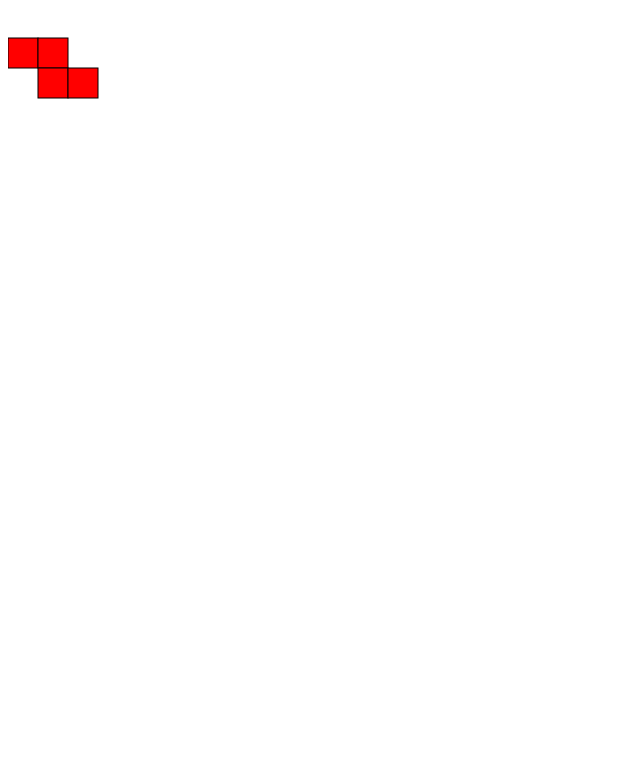
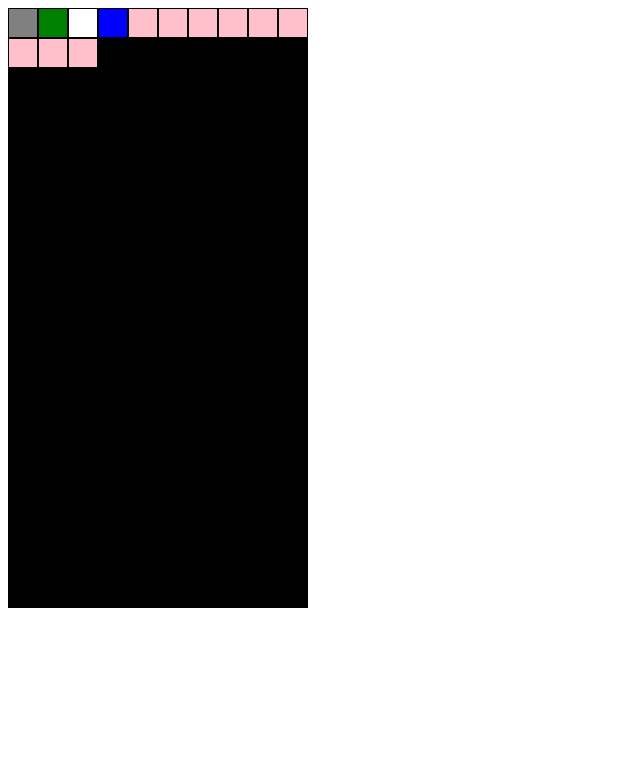
Before and after one commit to rdenden/tetris, a plain HTML site: page index.html in a window 1280 px wide. Shown: the whole page, without its empty margins (0-640 px from the left). Drawn offline with nearby package versions, Linux system fonts and the light colour scheme.

Commit message:
フィールド作成

```diff
--- a/app.js
+++ b/app.js
@@ -1,38 +1 @@
-// ブロックのサイズ
-const BLOCK_SIZE = 30;
-// テトロミノのサイズ
-const TETRO_SIZE = 4
-let can = document.getElementById("can");
-// getContext()メソッドは、グラフィックを描画するためのメソッドやプロパティをもつオブジェクトを返す。
-let con = can.getContext("2d");
-
-// con.fillStyle="red";
-// con.fillRect(0,0,BLOCK_SIZE,BLOCK_SIZE);
-
-let tetro = [
-  [0,0,0,0],
-  [1,1,0,0],
-  [0,1,1,0],
-  [0,0,0,0],
-];
-
-for(let y=0; y<TETRO_SIZE; y++){
-  for(let x=0; x<TETRO_SIZE; x++){
-  if (tetro[y][x] == 1){
-    let px = x * BLOCK_SIZE
-    let py = y * BLOCK_SIZE
-    // ブロックを赤く塗りつぶす
-    con.fillStyle="red";
-    // 場所
-    con.fillRect(px,py,BLOCK_SIZE,BLOCK_SIZE);
-    //枠を描く
-    con.strokeStyle = "black"
-    con.strokeRect(px,py,BLOCK_SIZE,BLOCK_SIZE);
-
-
-  }
-
-
-  }
-
-}
+alert("aaa");
--- a/index.html
+++ b/index.html
@@ -1,8 +1,91 @@
 <!DOCTYPE html>
 <html>
+  <head>
+    <meta charset="utf-8"/>
+    <title >
+      テトリス
+    </title>
+    <style>
+      .field{
+        width: 300px;
+        height: 600px;
+        background-color: black
+      }
+      .field .block{
+        width: 30px;
+        height: 30px;
+        /* 要素を横並びにする */
+        float: left;
+        border: solid 1px black;
+        /* 枠を含めたサイズに調整 */
+        box-sizing: border-box;
+      }
+      .field .block.empty{
+        background-color: gray;
+        b
+      }
+      .field .block.green{
+        background-color: green;
+      }
+      .field .block.white{
+        background-color: white;
+      }
+      .field .block.blue{
+        background-color: blue;
+      }
+      .field .block.pink{
+        background-color: pink;
+      }
+    </style>
+
+
+    </script>
+  </head>
   <body>
+    <div class="field">
+      <div class="block empty">
+
+      </div>
+      <div class="block green">
+
+      </div>
+      <div class="block white">
+
+      </div>
+      <div class="block blue">
+
+      </div>
+      <div class="block pink">
+
+      </div>
+      <div class="block pink">
+
+      </div>
+      <div class="block pink">
+
+      </div>
+      <div class="block pink">
+
+      </div>
+      <div class="block pink">
+
+      </div>
+      <div class="block pink">
+
+      </div>
+      <div class="block pink">
+
+      </div>
+      <div class="block pink">
+
+      </div>
+      <div class="block pink">
+
+      </div>
+
+    </div>
 
     <canvas id = "can"></canvas>
-    <script src= "app.js"></script>
-  </body>
+    <!-- この記述でjQueryが使えるようになる -->
+    <script src="https://ajax.googleapis.com/ajax/libs/jquery/3.3.1/jquery.min.js"></script>  </body>
 </html>
```
Also changed, not shown: app1.js (added, +74 -0 lines).
